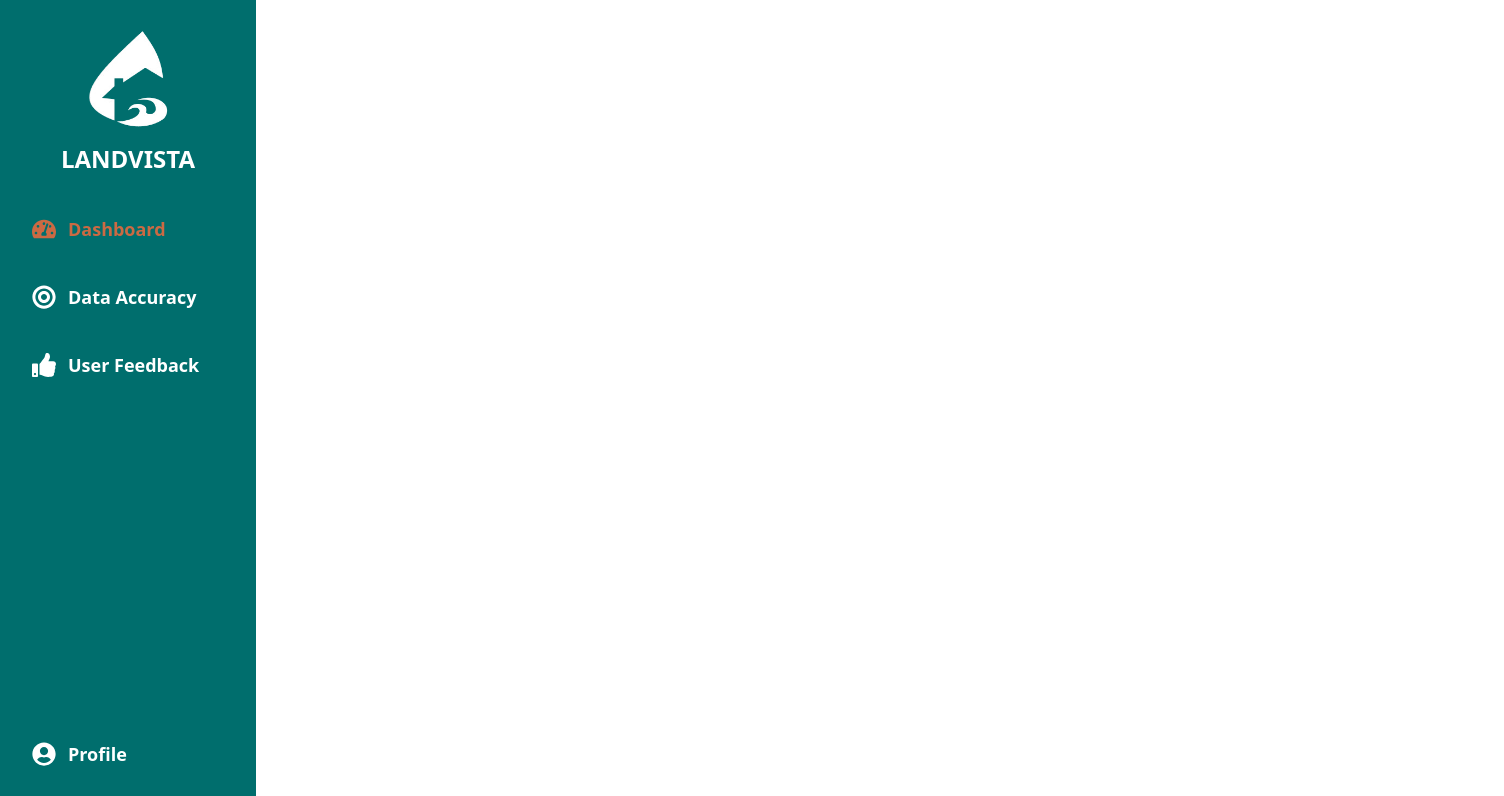
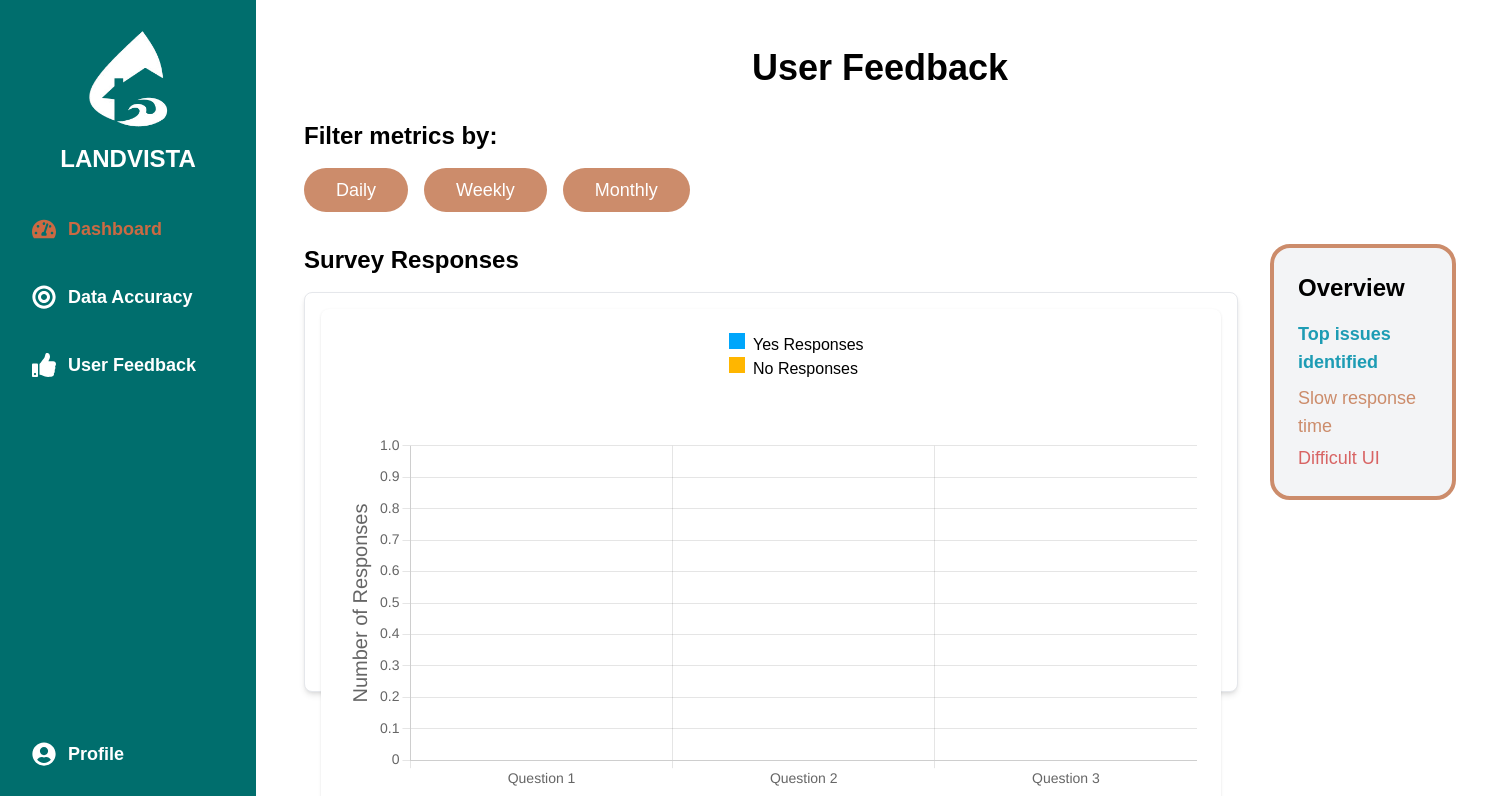
Before and after one commit to akirachix/Kishya-Frontend, a Next.js app in the folder landvista-dashboard/: page / in a window 1280 px wide. Shown: the top 796 px of the page, 1504 px wide, since content can reach past the window. Built offline with nearby package versions, Linux system fonts and the light colour scheme; no server answers.

Commit message:
added feedback tracking

```diff
--- /dev/null
+++ b/landvista-dashboard/src/app/api/feedback/route.ts
@@ -0,0 +1,14 @@
+const baseURL = process.env.BASE_URL;
+export async function GET() {
+    try{
+        const response = await fetch(`${baseURL}/api/responses/`);
+        const data = await response.json();
+        return new Response(JSON.stringify(data),{
+            status:200,
+        });
+    } catch (error){
+        return new Response((error as Error).message,{
+            status:500
+        });
+    }
+}
--- /dev/null
+++ b/landvista-dashboard/src/app/components/charts/charts.tsx
@@ -0,0 +1,220 @@
+import { useState, useEffect } from 'react';
+import { Bar } from 'react-chartjs-2';
+import { ChartOptions } from 'chart.js';
+import { Chart as ChartJS, LinearScale, CategoryScale, BarElement, Title, Tooltip, Legend } from 'chart.js';
+import { fetchFeedback } from '@/app/utils/fetchfeedback';
+
+ChartJS.register(
+  LinearScale,
+  CategoryScale,
+  BarElement,
+  Title,
+  Tooltip,
+  Legend
+);
+
+interface Response {
+  question: string;
+  positive: number;
+  negative: number;
+}
+
+interface ChartData {
+  labels: string[];
+  datasets: {
+    label: string;
+    data: number[];
+    backgroundColor: string;
+    borderColor: string;
+    borderWidth: number;
+  }[];
+}
+
+const SurveyChart = () => {
+  const [chartData, setChartData] = useState<ChartData>({
+    labels: [],
+    datasets: [
+      {
+        label: '',
+        data: [],
+        backgroundColor: '',
+        borderColor: '',
+        borderWidth: 0,
+      },
+    ],
+  });
+  const [isLoading, setIsLoading] = useState(true);
+  const [, setHasData] = useState(false);
+
+  useEffect(() => {
+    const fetchData = async () => {
+      try {
+        const response = await fetchFeedback();
+        console.log("Fetched Data:", response);
+
+        const dataObject = response;
+        const dataArray = Object.keys(dataObject).map(key => ({
+          question: dataObject[key].question,
+          positive: dataObject[key].positive,
+          negative: dataObject[key].negative,
+        }));
+
+        console.log("Transformed Data Array:", dataArray);
+
+        if (dataArray && dataArray.length > 0) {
+          const processedData = processChartData(dataArray);
+          setChartData(processedData);
+          setHasData(true);
+        } else {
+          setChartData(getDefaultChartData());
+          setHasData(false);
+        }
+      } catch (error) {
+        console.error('Error fetching data:', error);
+        setChartData(getDefaultChartData());
+        setHasData(false);
+      } finally {
+        setIsLoading(false);
+      }
+    };
+    fetchData();
+  }, []);
+
+  const processChartData = (data: Response[]) => {
+    const questionNumbers = data.map((_, index) => `Question ${index + 1}`);
+    const yesCounts = data.map(record => record.positive);
+    const noCounts = data.map(record => record.negative);
+
+    const processedData = {
+      labels: questionNumbers,
+      datasets: [
+        {
+          label: 'Yes Responses',
+          data: yesCounts,
+          backgroundColor: '#00A6FB',
+          borderColor: '#00A6FB',
+          borderWidth: 1,
+        },
+        {
+          label: 'No Responses',
+          data: noCounts,
+          backgroundColor: '#FFB600',
+          borderColor: '#FFB600',
+          borderWidth: 1,
+        },
+      ],
+    };
+
+    console.log("Processed Chart Data:", processedData);
+
+    return processedData;
+  };
+
+  const getDefaultChartData = () => {
+    const defaultQuestions = ['Question 1', 'Question 2', 'Question 3'];
+    return {
+      labels: defaultQuestions,
+      datasets: [
+        {
+          label: 'Yes Responses',
+          data: [0, 0, 0],
+          backgroundColor: '#00A6FB',
+          borderColor: '#00A6FB',
+          borderWidth: 1,
+        },
+        {
+          label: 'No Responses',
+          data: [0, 0, 0],
+          backgroundColor: '#FFB600',
+          borderColor: '#FFB600',
+          borderWidth: 1,
+        },
+      ],
+    };
+  };
+
+  const options: ChartOptions<'bar'> = {
+    plugins: {
+      legend: {
+        display: false,
+      },
+      title: {
+        display: true,
+        font: {
+          size: 24,
+        },
+        color: '#000000',
+      },
+      tooltip: {
+        callbacks: {
+          title: (context) => {
+            const dataIndex = context[0].dataIndex;
+            const originalData = chartData.datasets[0].data[dataIndex] !== undefined ?
+              chartData.datasets[0].originalData?.[dataIndex] :
+              "Question not available";
+            return originalData;
+          }
+        }
+      }
+    },
+    scales: {
+      x: {
+        title: {
+          display: true,
+          text: 'Question Number',
+          font: {
+            size: 20,
+          },
+        },
+        ticks: {
+          font: {
+            size: 14,
+          },
+        },
+      },
+      y: {
+        title: {
+          display: true,
+          text: 'Number of Responses',
+          font: {
+            size: 20,
+          },
+        },
+        ticks: {
+          font: {
+            size: 14,
+          },
+        },
+        beginAtZero: true,
+      },
+    },
+  };
+
+  const renderLegend = () => (
+    <div className="mb-4 ml-48">
+      <div className="flex gap-2 ml-48">
+        <span className="inline-block w-4 h-4 bg-[#00A6FB] "></span>
+        <span>Yes Responses</span>
+      </div>
+      <div className="flex gap-2">
+        <span className="inline-block w-4 h-4 bg-[#FFB600] ml-48"></span>
+        <span>No Responses</span>
+      </div>
+    </div>
+  );
+
+  if (isLoading) {
+    return <div>Loading chart...</div>;
+  }
+
+  console.log("Chart Data in Render:", chartData);
+
+  return (
+    <div className="bg-white shadow rounded-lg p-6 w-[900px] h-[600px]">
+      {renderLegend()}
+      <Bar data={chartData} options={options} />
+    </div>
+  );
+}
+
+export default SurveyChart;
--- /dev/null
+++ b/landvista-dashboard/src/app/components/charts/index.tsx
@@ -0,0 +1,82 @@
+"use client";
+import React, { useEffect, useState } from "react";
+import ResponseChart from "./charts";
+
+const Feedback = () => {
+  const [data, setData] = useState(null);
+
+  useEffect(() => {
+    const fetchData = async () => {
+      try {
+        const response = await fetch("api/responses", {
+          method: "GET",
+          headers: {
+            "Content-Type": "application/json",
+            Accept: "application/json",
+          },
+        });
+        console.log("Response status:", response.status);
+        if (!response.ok) {
+        }
+        const result = await response.json();
+        console.log("Fetched data:", result);
+        setData(result);
+      } catch (err) {
+        console.error("Error fetching data:", err);
+      }
+    };
+    fetchData();
+  }, []);
+
+  return (
+    <div className="flex flex-col items-center w-full p-8 bg-white">
+      <h1 className="text-4xl font-bold mb-8">User Feedback</h1>
+      <div className="w-full max-w-6xl">
+
+        <div className="mb-8">
+          <h2 className="text-2xl font-bold mb-4">Filter metrics by:</h2>
+          <div className="flex space-x-4">
+            <button className="bg-[#CC8C6B] text-white px-8 py-2 rounded-full text-lg hover:bg-[#3e7882] transition">
+              Daily
+            </button>
+            <button className="bg-[#CC8C6B] text-white px-8 py-2 rounded-full text-lg hover:bg-[#3e7882] transition">
+              Weekly
+            </button>
+            <button className="bg-[#CC8C6B] text-white px-8 py-2 rounded-full text-lg hover:bg-[#3e7882] transition">
+              Monthly
+            </button>
+          </div>
+        </div>
+        <div className="flex space-x-8">
+
+          <div className="flex-grow">
+            <h2 className="text-2xl font-bold mb-4">Survey Responses</h2>
+            <div className="h-[400px] bg-white border border-gray-200 rounded-lg shadow-md p-4">
+              <ResponseChart />
+            </div>
+          </div>
+
+
+          <div className="w-64">
+            <div className="p-6 border-4 border-[#CC8C6B] rounded-[20px] bg-gray-100">
+              <h3 className="text-2xl font-bold mb-4">Overview</h3>
+              <p className="text-[#1D9CB4] text-lg font-semibold mb-2">
+                Top issues identified
+              </p>
+              <p className="text-[#CC8C6B] text-lg mb-1">Slow response time</p>
+              <p className="text-[#D86464] text-lg">Difficult UI</p>
+            </div>
+          </div>
+        </div>
+        {data && (
+          <div className="mt-8">
+            <h2>Fetched Data:</h2>
+            <pre>{JSON.stringify(data, null, 2)}</pre>
+          </div>
+        )}
+      </div>
+    </div>
+  );
+};
+
+export default Feedback;
--- a/landvista-dashboard/src/app/globals.css
+++ b/landvista-dashboard/src/app/globals.css
@@ -1,3 +1,8 @@
 @tailwind base;
 @tailwind components;
 @tailwind utilities;
+
+@import url('https://fonts.googleapis.com/css2?family=Poppins:wght@400;700&display=swap');
+    body {
+       font-family: 'Poppins', sans-serif;
+     }
--- /dev/null
+++ b/landvista-dashboard/src/app/hooks/useGetfeedback.tsx
@@ -0,0 +1,31 @@
+import { useState, useEffect } from 'react';
+interface FeedbackItem {
+  id: number;
+  question: string;
+  positive: number;
+  negative: number;
+}
+export const useFeedbackData = () => {
+  const [data, setData] = useState<FeedbackItem[]>([]);
+  const [isLoading, setIsLoading] = useState<boolean>(true);
+  const [error, setError] = useState<string | null>(null);
+  useEffect(() => {
+    const fetchData = async () => {
+      try {
+        const response = await fetch('https://landvista-add4f114223c.herokuapp.com/api/responses/');
+        if (!response.ok) {
+          throw new Error(`HTTP error! status: ${response.status}`);
+        }
+        const result = await response.json();
+        setData(result);
+      } catch (err) {
+        console.error('Fetch error:', err);
+        setError(err instanceof Error ? err.message : 'An unknown error occurred');
+      } finally {
+        setIsLoading(false);
+      }
+    };
+    fetchData();
+  }, []);
+  return { data, isLoading, error };
+};
--- a/landvista-dashboard/src/app/page.tsx
+++ b/landvista-dashboard/src/app/page.tsx
@@ -1,11 +1,12 @@
 import Layout from "./components/Layout";
+import Feedback from "./components/charts";
 
 
 export default function Home() {
  return (
    <Layout>
      <div>
-
+      <Feedback/>
    </div>
    </Layout>
 
--- /dev/null
+++ b/landvista-dashboard/src/app/utils/fetchfeedback.tsx
@@ -0,0 +1,14 @@
+
+
+export const fetchFeedback = async () => {
+  try {
+    const response = await fetch('/api/feedback');
+    if (!response.ok) {
+      throw new Error('Network response was not ok');
+    }
+    return await response.json();
+  } catch (error) {
+    console.error('Error fetching feedback:', error);
+    throw error;
+  }
+};
```
Also changed, not shown: landvista-dashboard/package.json (+7 -4 lines), 2 other files (tests, documents, lock files or other folders).
